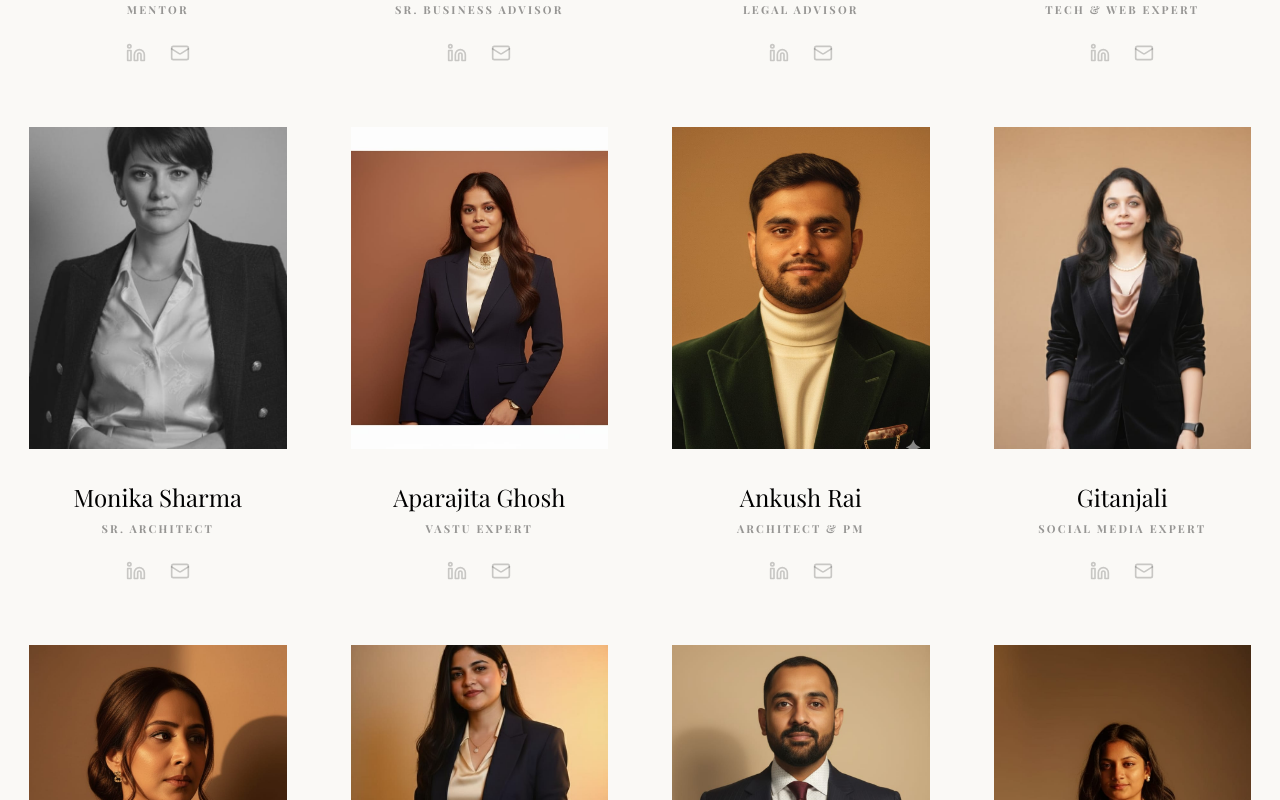
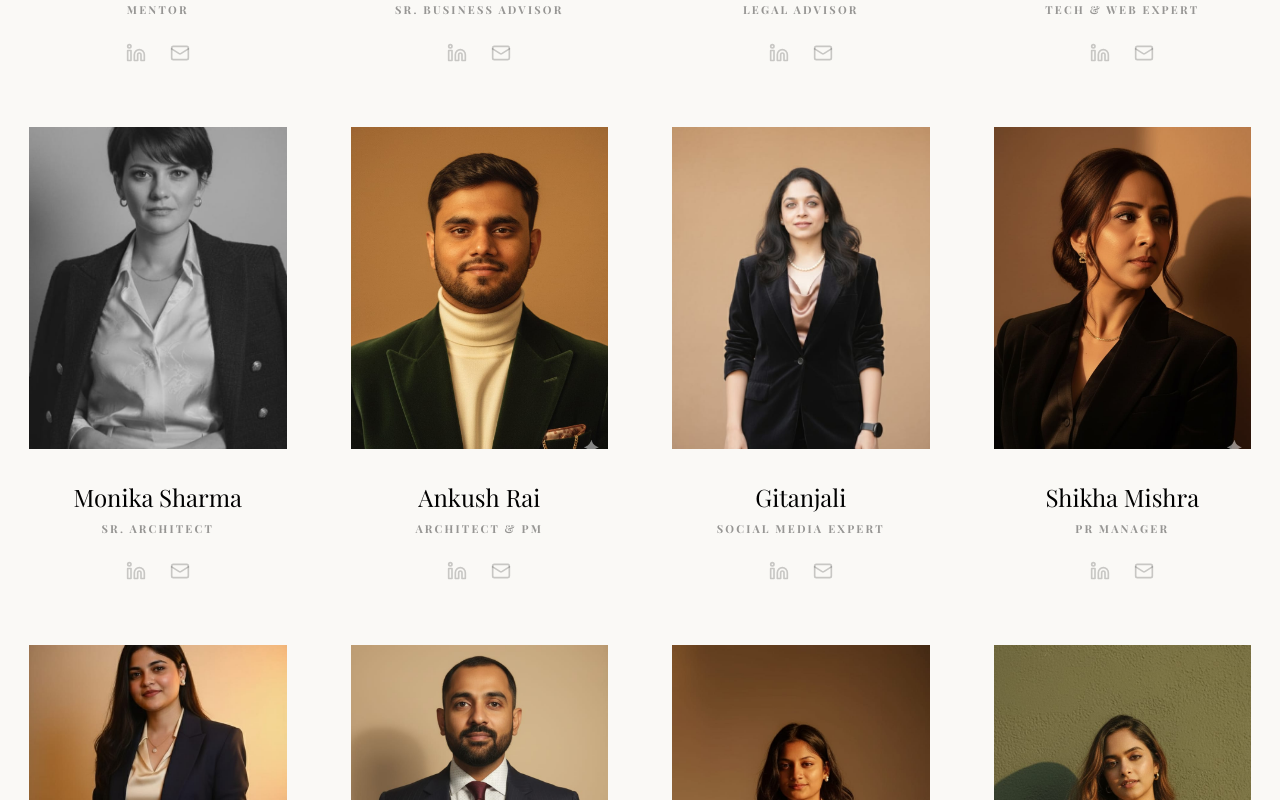
Before and after one commit to cricketmagician/vnexora, a Next.js app: page /about-us in a window 1280 px wide. Shown: the part 3640-4440 px from the top of the page. Built offline with nearby package versions, Linux system fonts and the light colour scheme; a web font is replaced by a local one.

Commit message:
feat: remove Aparajita Ghosh from About Us team grid

```diff
--- a/src/app/about-us/page.tsx
+++ b/src/app/about-us/page.tsx
@@ -292,12 +292,6 @@ export default function OurStoryPage() {
                 role: "Sr. Architect",
                 image: "/images/team/monika-sharma.jpg",
                 linkedin: "https://www.linkedin.com/in/monica-sharma-3b2ab135"
-              },
-              {
-                name: "Aparajita Ghosh",
-                role: "Vastu Expert",
-                image: "/images/team/aparajita-ghosh.jpg",
-                linkedin: "https://www.linkedin.com/in/aparajita-bose-she-her-151b551a6"
               },
               {
                 name: "Ankush Rai",
```
